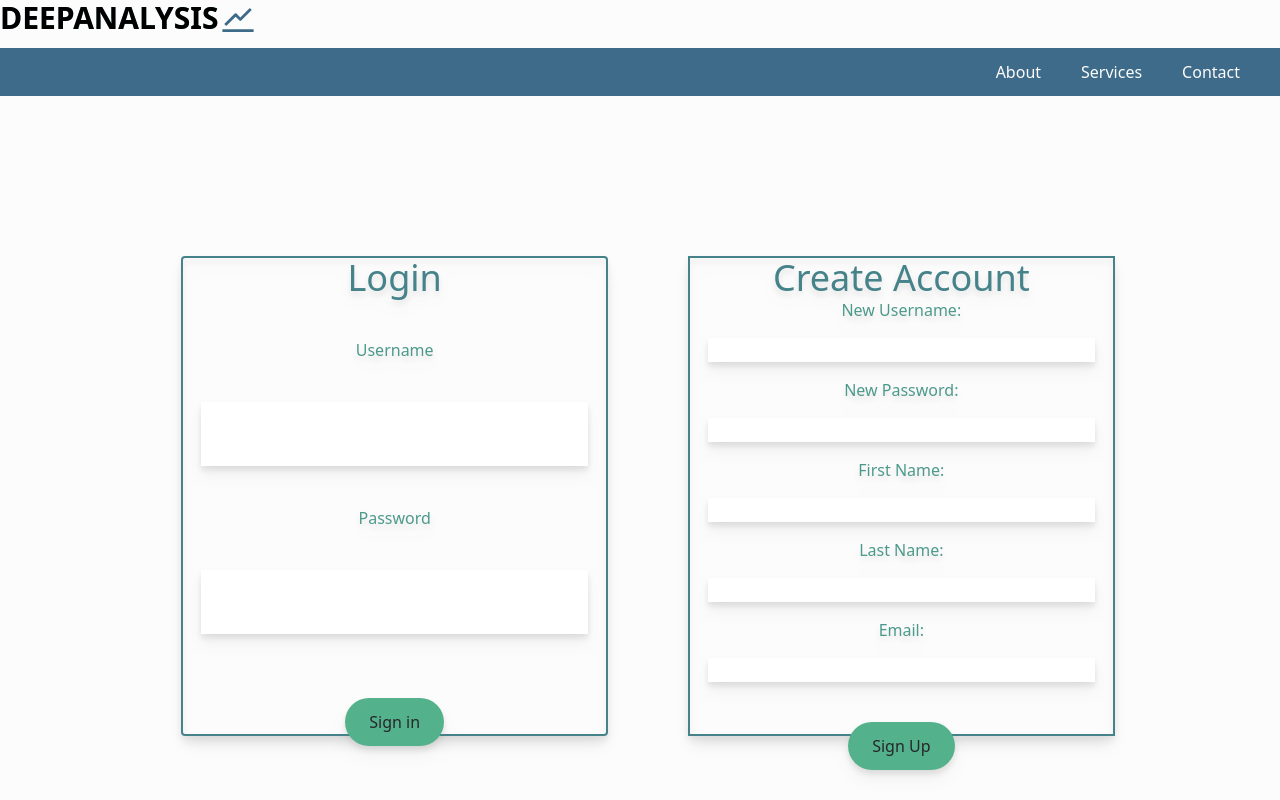
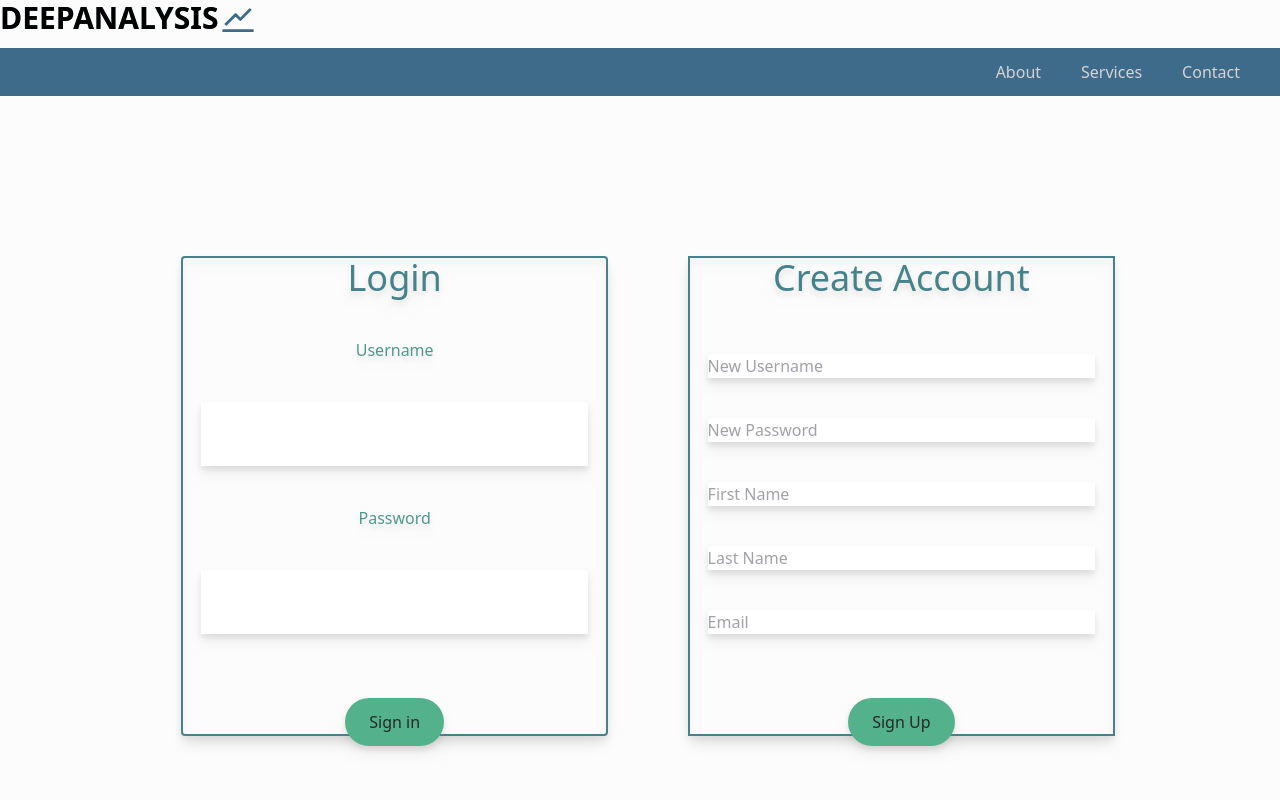
Before and after one commit to Ledan-bot/FARA, a React app: page / in a window 1280 px wide. Shown: the top 800 px of the page. Built offline with nearby package versions, Linux system fonts and the light colour scheme.

Commit message:
Restyled Footer

```diff
--- a/src/components/EntryPage/CreateAccount.jsx
+++ b/src/components/EntryPage/CreateAccount.jsx
@@ -28,17 +28,12 @@ export default function CreateAccount() {
 
   return (
     <>
-      <form className="flex flex-col space-y-4 items-center w-full" onSubmit={registerUser}>
-        <p className="text-daGreenBlue">New Username:</p>
-        <input type='text' onChange={e => updateUsername(e.target.value)} className="w-11/12"/>
-        <p className="text-daGreenBlue">New Password:</p>
-        <input type="text" onChange={e => updatePassword(e.target.value)} className="w-11/12"/>
-        <p className="text-daGreenBlue">First Name:</p>
-        <input type="text" onChange={e => updateFirstName(e.target.value)} className="w-11/12"/>
-        <p className="text-daGreenBlue">Last Name:</p>
-        <input type="text" onChange={e => updateLastName(e.target.value)} className="w-11/12"/>
-        <p className="text-daGreenBlue">Email:</p>
-        <input type="text" onChange={e => updateEmail(e.target.value)} className="w-11/12"/>
+      <form className="pt-14 flex flex-col space-y-10 items-center w-full" onSubmit={registerUser}>
+          <input type='text' placeholder="New Username" onChange={e => updateUsername(e.target.value)} className="w-11/12"/>
+          <input type="text" placeholder="New Password" onChange={e => updatePassword(e.target.value)} className="w-11/12"/>
+          <input type="text" placeholder="First Name" onChange={e => updateFirstName(e.target.value)} className="w-11/12"/>
+          <input type="text" placeholder="Last Name" onChange={e => updateLastName(e.target.value)} className="w-11/12"/>
+          <input type="text" placeholder="Email" onChange={e => updateEmail(e.target.value)} className="w-11/12"/>
         <br></br>
         <button type="submit" className="rounded-full py-3 px-6 bg-daGreen hover:bg-daBlue text-gray-800">Sign Up</button>
       </form>
--- a/src/components/shared/footer.jsx
+++ b/src/components/shared/footer.jsx
@@ -6,7 +6,7 @@ import { IconContext } from 'react-icons';
 export default function Footer() {
   return (
     <>
-      <footer className="h-14 flex flex-wrap items-center bg-indigo-800 ">
+      <footer className="h-14 flex flex-wrap items-center bg-daBlue ">
         <div className="flex-1 ">
           <h2 className="text-gray-300">Contact me via Socials:</h2>
         </div>
--- a/src/components/shared/header.jsx
+++ b/src/components/shared/header.jsx
@@ -14,9 +14,9 @@ export default function Header() {
         </div>
         <div className="h-1/2 w-full flex flex-col place-content-center bg-daBlue">
           <nav className="flex justify-end space-x-10 pr-10 items-center">
-            <a className="text-daWhite">About</a>
-            <a className="text-daWhite">Services</a>
-            <a className="text-daWhite">Contact</a>
+            <a className="text-gray-300">About</a>
+            <a className="text-gray-300">Services</a>
+            <a className="text-gray-300">Contact</a>
           </nav>
         </div>
       </header>
```
